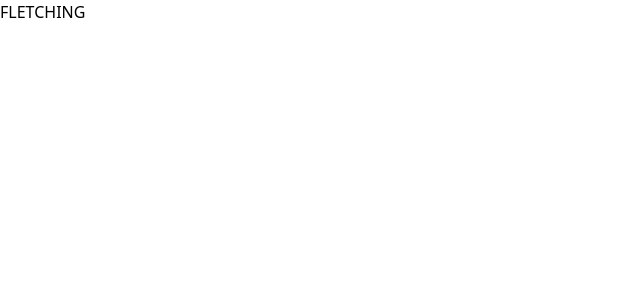
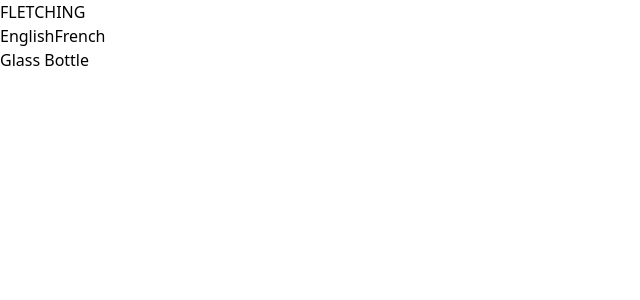
Before and after one commit to TheHangel/hangel-dev, a Vue app: page / in a window 1280 px wide. Before the commit this address had no page. Shown: the top 300 px of the page, without its empty margins (0-640 px from the left). Built offline with nearby package versions, Linux system fonts and the light colour scheme.

Commit message:
change language

```diff
--- a/src/App.vue
+++ b/src/App.vue
@@ -1,15 +1,30 @@
 <template>
   <router-link to="/minecraft/the-fletching-table-mod">FLETCHING</router-link>
+  <br>
+  <button @click="changeLanguage('en')">English</button>
+  <button @click="changeLanguage('fr')">French</button>
+  <br>
+  {{ $t('glass_bottle') }}
+  <br>
   <router-view />
 </template>
 
 <script>
 import { useRoute, useRouter } from 'vue-router';
+import { useI18n } from 'vue-i18n';
 
 export default {
   setup() {
     const router = useRouter();
     const route = useRoute();
+    const { locale } = useI18n();
+    const changeLanguage = (lang) => {
+      locale.value = lang;
+    };
+
+    return {
+      changeLanguage,
+    };
   }
 }
 </script>
--- a/src/main.js
+++ b/src/main.js
@@ -9,6 +9,7 @@ import en from './locales/en.js'
 import fr from './locales/fr.js'
 
 const i18n = createI18n({
+    legacy: false,
     locale: 'en',
     fallbackLocale: 'en',
     messages: {
```
